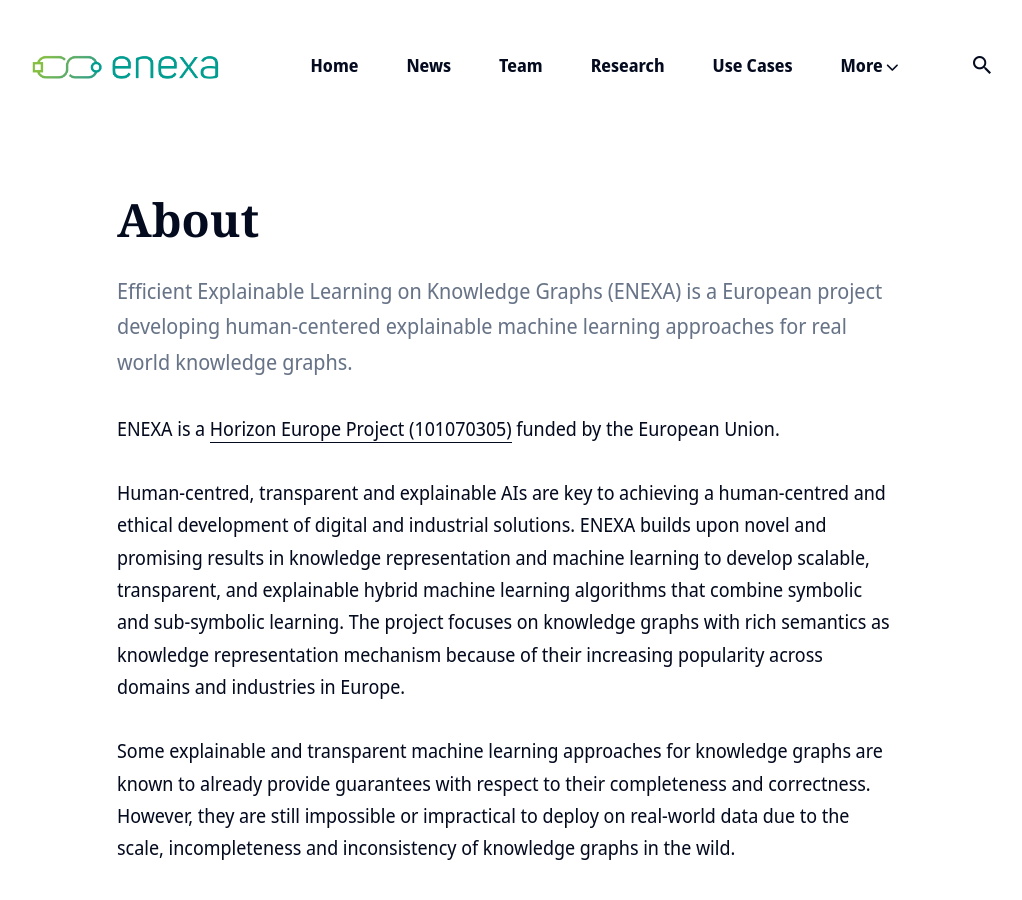
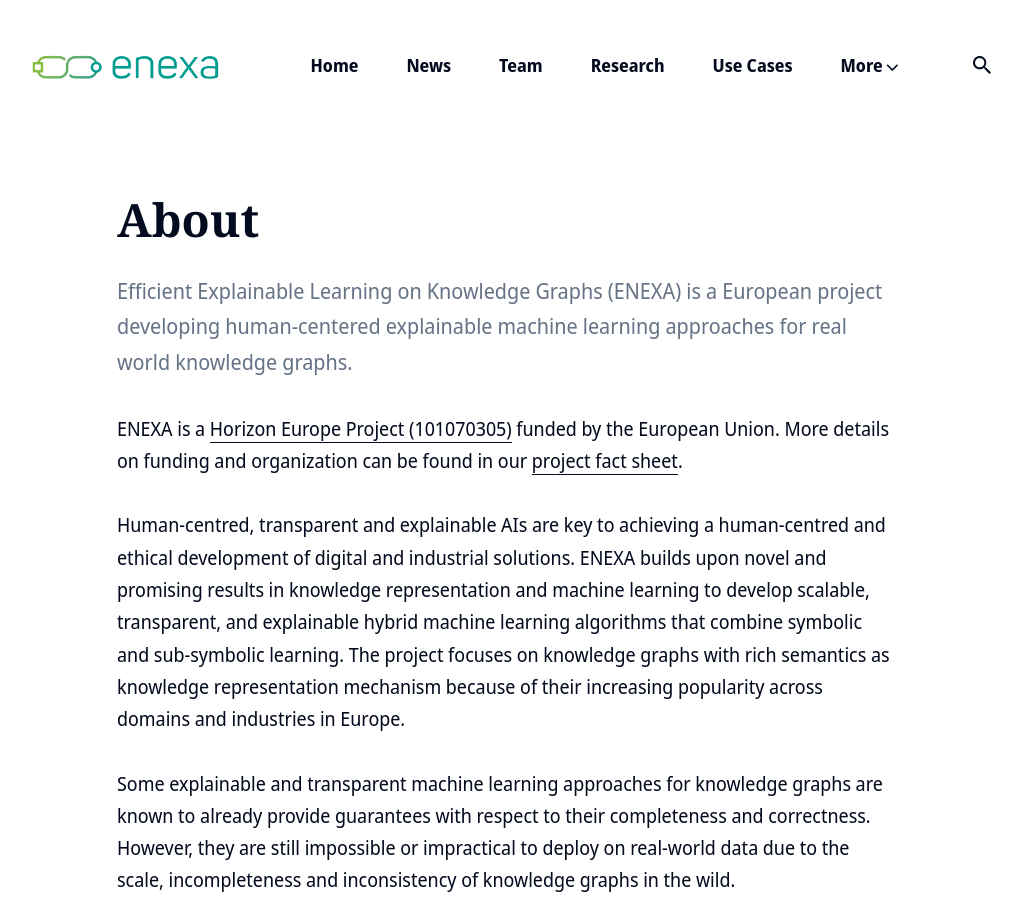
Before and after one commit to EnexaProject/enexaproject.github.io, a Jekyll site: the page built from _pages/about.md, in a window 1280 px wide and 900 px high. Shown: the whole window, without its empty margins (133-1155 px from the left). Built offline with Jekyll 4.4.1, drawn with Linux system fonts in a browser that asks for light colours; nearby versions of some CDN libraries.

Commit message:
added a project factsheet

```diff
--- a/_data/settings.yml
+++ b/_data/settings.yml
@@ -24,6 +24,8 @@ menu__settings:
       submenu:
       - url: '/about/'
         title: 'About'
+      - url: '/factsheet/'
+        title: 'Fact Sheet'
       - url: '/privacy/'
         title: 'Privacy'
       - url: '/contact/'
--- a/_pages/about.md
+++ b/_pages/about.md
@@ -5,7 +5,7 @@ description: Efficient Explainable Learning on Knowledge Graphs (ENEXA) is a Eur
 permalink: /about/
 ---
 
-ENEXA is a [Horizon Europe Project (101070305)](https://doi.org/10.3030/101070305) funded by the European Union.
+ENEXA is a [Horizon Europe Project (101070305)](https://doi.org/10.3030/101070305) funded by the European Union. More details on funding and organization can be found in our [project fact sheet](../factsheet/).
 
 
 Human-centred, transparent and explainable AIs are key to achieving a human-centred and ethical development of digital and  industrial solutions. ENEXA builds upon novel and promising results in knowledge representation and machine learning to develop scalable, transparent, and explainable hybrid machine learning algorithms that combine symbolic and sub-symbolic learning. The project focuses on knowledge graphs with rich semantics as knowledge representation mechanism because of their increasing popularity across domains and industries in Europe.
```
Also changed, not shown: _pages/factsheet.md (added, +19 -0 lines).
